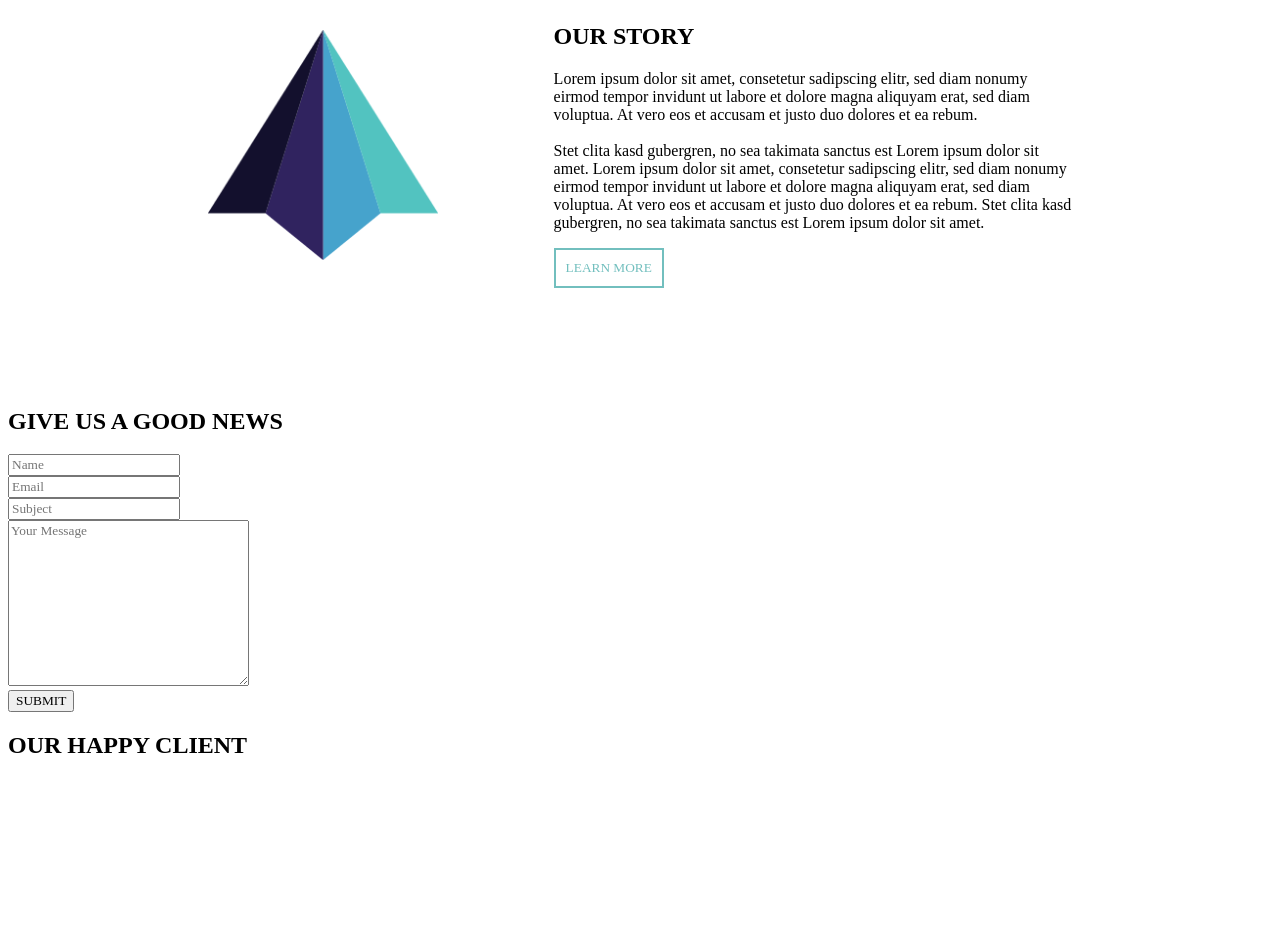
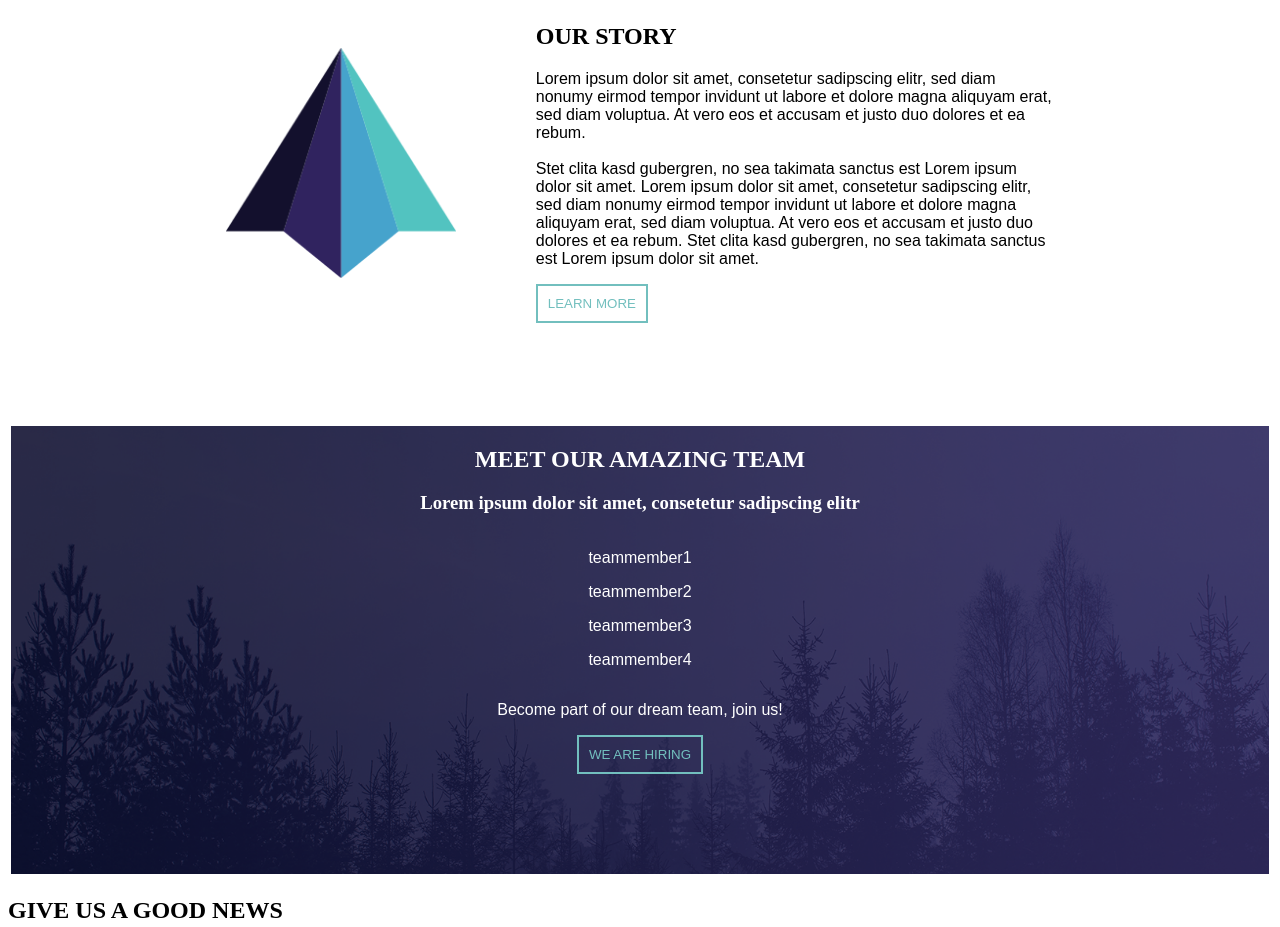
Before and after one commit to agneszimmer/WebsiteExerciseWeek1, a website built with Parcel: page index.html in a window 1280 px wide. Shown: the part 314-1241 px from the top of the page. Before the commit the page ends 1093 px from the top, so only its background shows below. Built offline with nearby package versions, Linux system fonts and the light colour scheme.

Commit message:
Start working on Meet The Team section

```diff
--- a/index.html
+++ b/index.html
@@ -77,9 +77,23 @@
         <!--Agnes-->
       </section>
 
-      <section>
+      <section class="meetourteamcontainer">
         <!--Meet our team-->
         <!--Julia-->
+        <div>
+          <h2>meet our amazing team</h2>
+          <h3>Lorem ipsum dolor sit amet, consetetur sadipscing elitr</h3>
+        </div>
+        <div>
+          <p>teammember1</p>
+          <p>teammember2</p>
+          <p>teammember3</p>
+          <p>teammember4</p>
+        </div>
+        <div>
+          <p>Become part of our dream team, join us!</p>
+          <button>We are hiring</button>
+        </div>
       </section>
 
       <section>
--- a/src/styles.css
+++ b/src/styles.css
@@ -1,10 +1,11 @@
 * {
-  font-family: PlayfairDisplay;
+  font-family: PlayfairDisplay, sans-serif;
   box-sizing: border-box;
 }
 
 h1,
-h2 {
+h2,
+h3 {
   font-family: HammersmithOne;
 }
 
@@ -25,12 +26,13 @@ button {
   box-sizing: border-box;
   flex-direction: row;
   flex-wrap: wrap;
-  justify-content: space-between;
+  justify-content: center;
   padding: 100px 200px;
 }
 
 .ourstorycontainer > img {
   align-self: center;
+  margin-right: 80px;
 }
 
 .ourstorycontainer > div {
@@ -44,6 +46,27 @@ button {
  border-style: solid;
  color: #72bfbe;
  padding: 10px;
- font-family: HammersmithOne;
+ font-family: HammersmithOne, sans-serif;
+}
 
+.meetourteamcontainer {
+  display: flex;
+  box-sizing: border-box;
+  border: solid;
+  background-image: url(/design-assets/bgk-header.png);
+  background-size: 100%;
+  text-align: center;
+  color: white;
+  justify-content: center;
+  flex-direction: column;
 }
+
+.meetourteamcontainer > div > button {
+  background-color: transparent;
+  border-color: #72bfbe;
+  border-style: solid;
+  color: #72bfbe;
+  padding: 10px;
+  font-family: HammersmithOne, sans-serif;
+  margin-bottom: 100px;
+}
```
